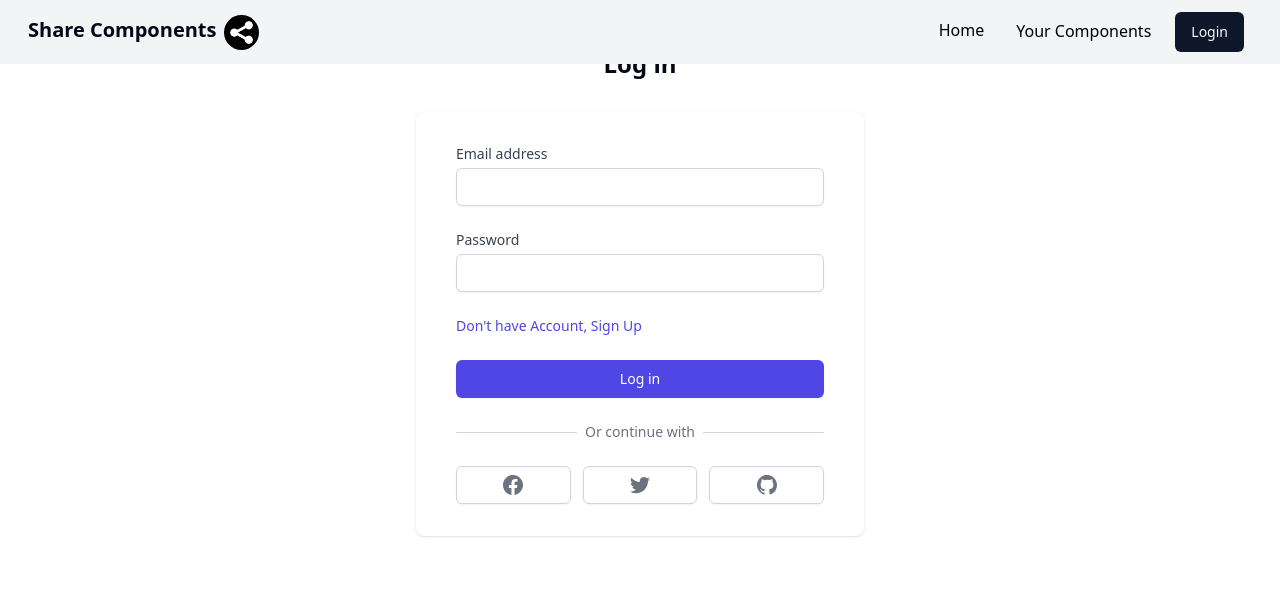
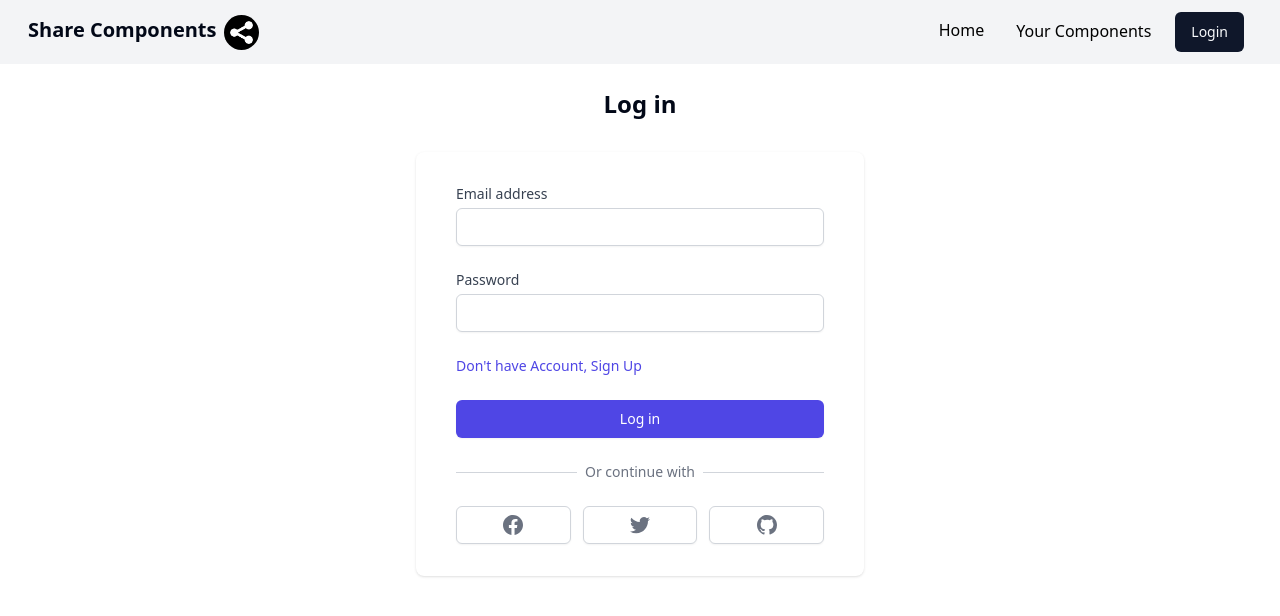
Before and after one commit to AayushtheCoder01/share-components, a React (Vite) app: page /login in a window 1280 px wide. Shown: the top 616 px of the page. Built offline with nearby package versions, Linux system fonts and the light colour scheme.

Commit message:
commit from git bash

```diff
--- a/src/Components/Login.jsx
+++ b/src/Components/Login.jsx
@@ -47,7 +47,7 @@ function Login() {
 
   return (
     <>
-    <div className="min-h-full flex flex-col justify-center py-12 sm:px-6 lg:px-8">
+    <div className="min-h-full mt-10 flex flex-col justify-center py-12 sm:px-6 lg:px-8">
         <div className="text-center font-bold text-2xl">Log in</div>
         <div className="mt-8 sm:mx-auto sm:w-full sm:max-w-md">
           <div className="bg-white py-8 px-4 shadow sm:rounded-lg sm:px-10">
--- a/src/Components/Signup.jsx
+++ b/src/Components/Signup.jsx
@@ -77,7 +77,7 @@ function Signup() {
 
   return (
     <>
-      <div className="min-h-full flex flex-col justify-center py-12 sm:px-6 lg:px-8">
+      <div className="min-h-full mt-10 flex flex-col justify-center py-12 sm:px-6 lg:px-8">
         <div className="text-center text-2xl font-bold">Sign up</div>
         <div className="mt-8 sm:mx-auto sm:w-full sm:max-w-md">
           <div className="bg-white py-8 px-4 shadow sm:rounded-lg sm:px-10">
--- a/src/Components/component/new-header.jsx
+++ b/src/Components/component/new-header.jsx
@@ -22,7 +22,7 @@ export function NewHeader() {
 
   return (
     <>
-    <header className="flex px-5  items-center h-16 bg-gray-100 px-4 w-full shrink-0 top-0">
+    <header className="flex px-5 items-center h-16 bg-gray-100 px-4 w-full shrink-0 top-0">
       <div onClick={() => {
         setNavBtn(!navBtn)
       }} className="m-2 mr-4 md:hidden cursor-pointer">{navBtn? <MdOutlineKeyboardArrowUp size={'25'}/> : <IoIosArrowDown size={'25'}/>}</div>
```
